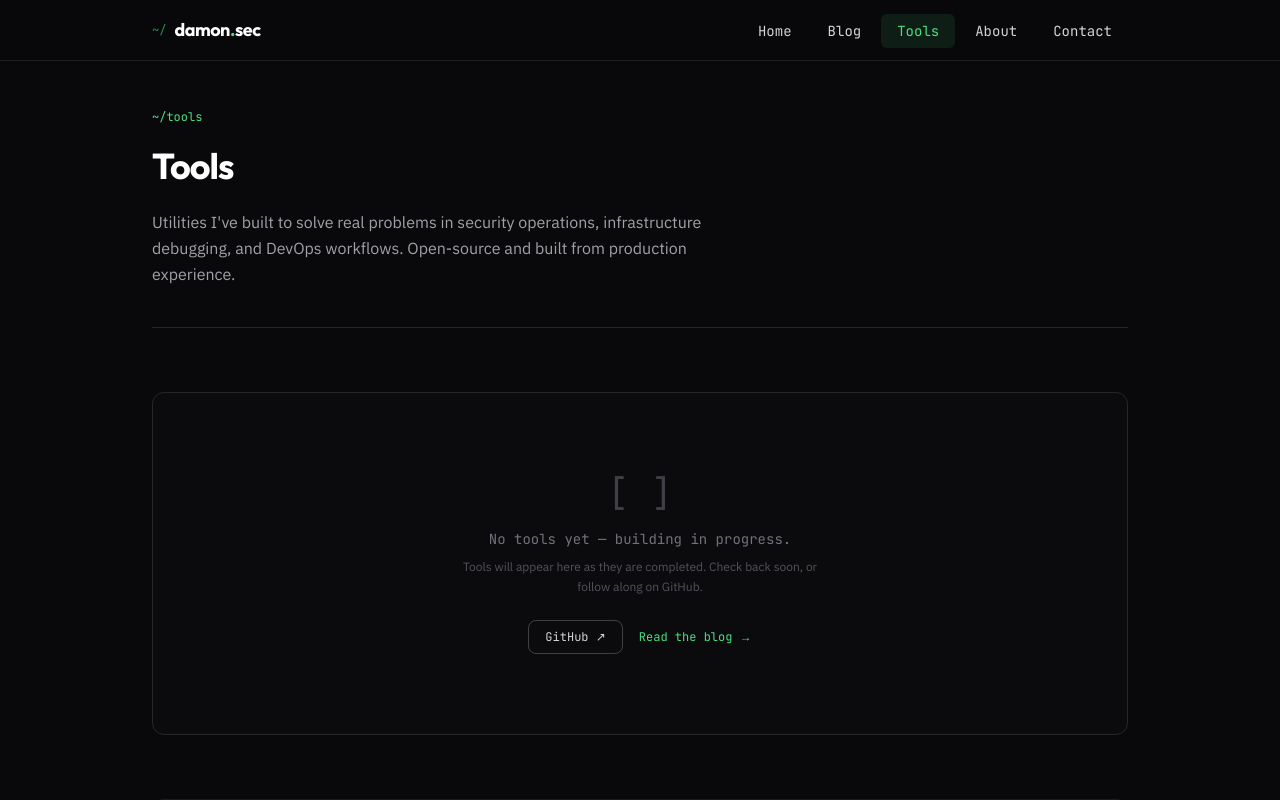
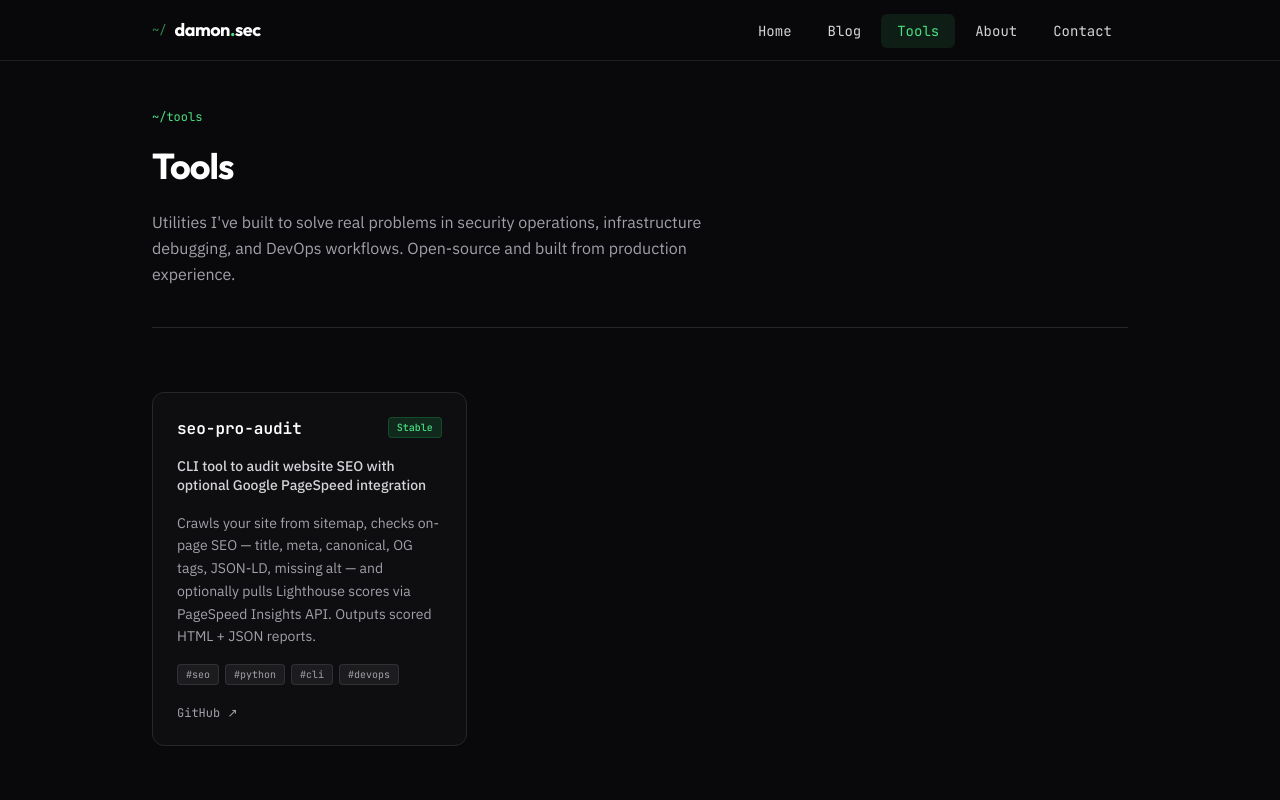
Before and after one commit to PhanDat1996/damonblog, a Next.js app: page /tools in a window 1280 px wide. Shown: the top 800 px of the page. Built offline with nearby package versions, Linux system fonts and the light colour scheme.

Commit message:
update add new page TOOLs 1

```diff
--- a/src/app/tools/page.tsx
+++ b/src/app/tools/page.tsx
@@ -8,16 +8,14 @@ export const metadata: Metadata = {
 
 // Add your tools here as you build them
 const TOOLS: Tool[] = [
-  // Example — uncomment and fill in when you have a real tool:
-  // {
-  //   name: 'nginx-checker',
-  //   tagline: 'Validate NGINX configs before reload',
-  //   description: 'A CLI tool that validates NGINX configurations, checks upstream health, and reports common misconfigurations before you reload in production.',
-  //   tags: ['nginx', 'cli', 'devops'],
-  //   status: 'stable',
-  //   href: 'https://github.com/damonsec/nginx-checker',
-  //   docs: '/tools/nginx-checker',
-  // },
+  {
+    name: 'seo-pro-audit',
+    tagline: 'CLI tool to audit website SEO with optional Google PageSpeed integration',
+    description: 'Crawls your site from sitemap, checks on-page SEO — title, meta, canonical, OG tags, JSON-LD, missing alt — and optionally pulls Lighthouse scores via PageSpeed Insights API. Outputs scored HTML + JSON reports.',
+    tags: ['seo', 'python', 'cli', 'devops'],
+    status: 'stable',
+    href: 'https://github.com/TÊN_CỦA_MAY/seo-pro-audit',
+  },
 ];
 
 type ToolStatus = 'stable' | 'beta' | 'wip';
```
